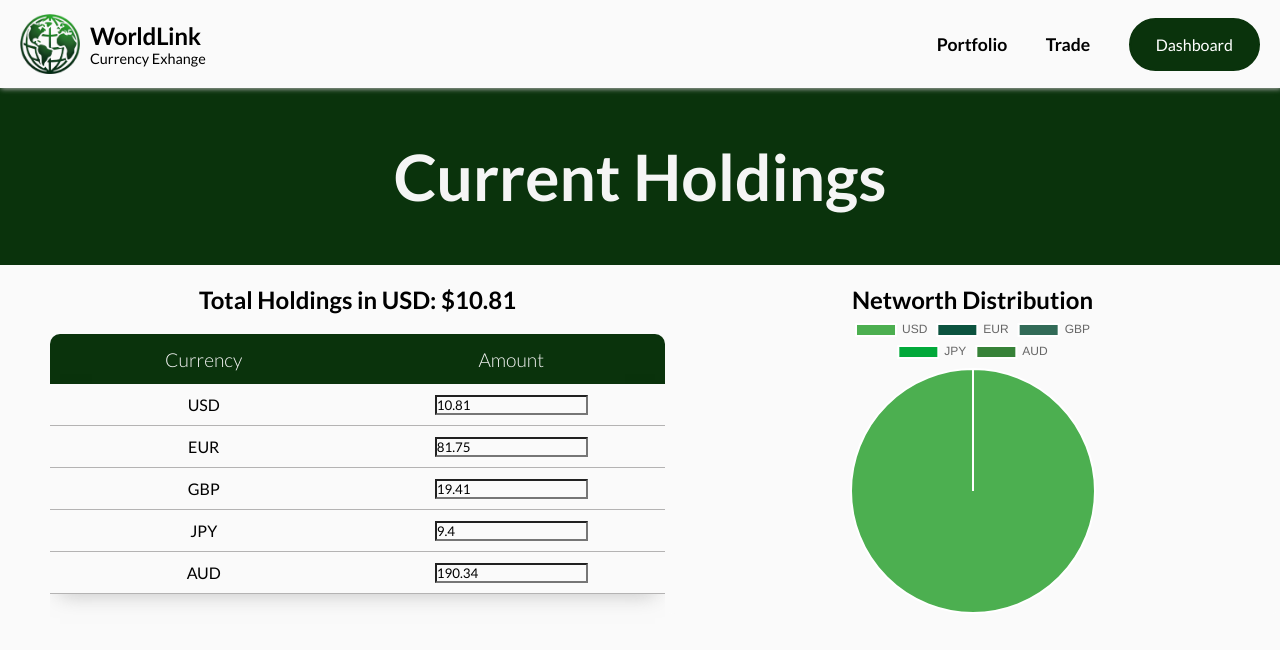
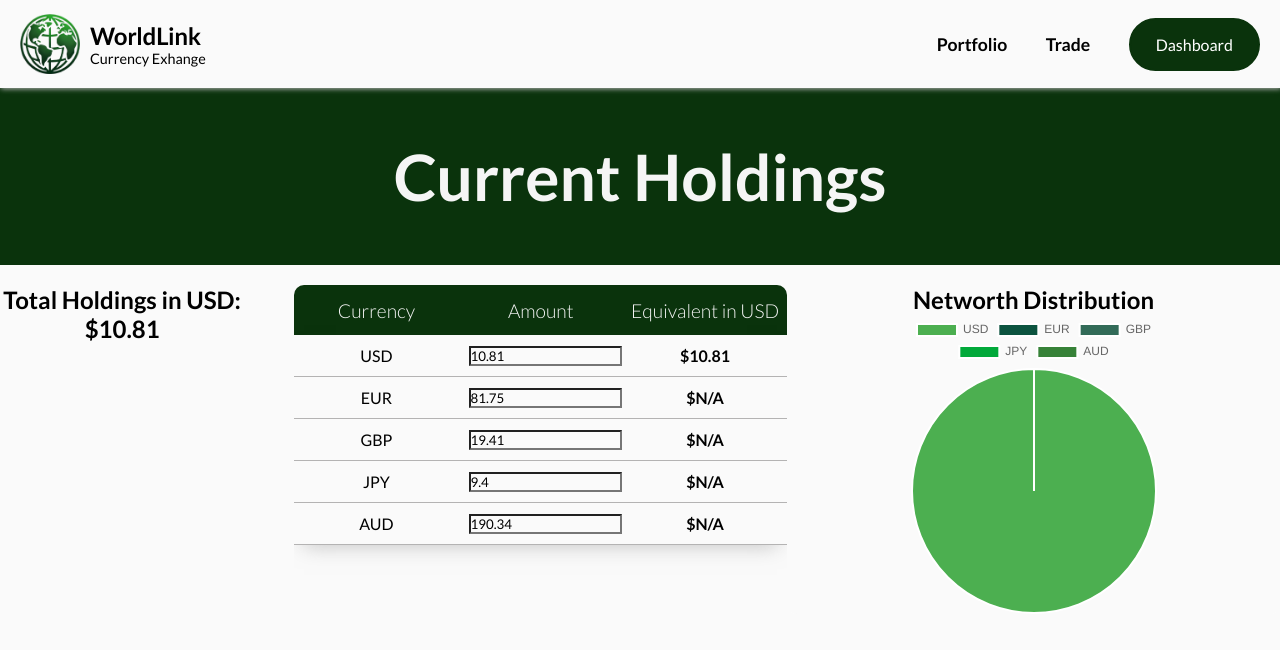
Before and after one commit to jjdubski/WorldLinkBank, a React (Vite) app in the folder northern-hack/: page /portfolio in a window 1280 px wide. Shown: the top 650 px of the page. Built offline with nearby package versions, Linux system fonts and the light colour scheme; no server answers.

Commit message:
pi chart updates

```diff
--- a/northern-hack/src/components/networth/networth.css
+++ b/northern-hack/src/components/networth/networth.css
@@ -14,7 +14,7 @@
     align-items: center; */
 }
 
-.graph-cont{
+.graph-cont {
     display: flex;
     flex-direction: column;
     width: 50%;
@@ -23,15 +23,20 @@
     border-radius: 0 0 10px 10px;
 }
 
-.chart-title{
+.chart-title {
     text-align: center;
     margin-bottom: 20px;
 }
 
-#networth_list{
+#networth_list {
     display: flex;
     align-items: center;
     justify-content: start;
     margin: 0 0 30px 50px;
     padding: 0;
 }
+
+.chart-table {
+    width: 100%;
+    border-collapse: collapse;
+}
--- a/northern-hack/src/components/networth/networth.jsx
+++ b/northern-hack/src/components/networth/networth.jsx
@@ -78,7 +78,10 @@ const Networth = () => {
 
     return (
         <div className='networth'>
-            <NetworthList holdings={holdings} onUpdate={handleUpdate} totalInUSD={totalInUSD} />
+            <h2 className="chart-title">
+                Total Holdings in USD: ${totalInUSD.toFixed(2)}
+            </h2>
+            <NetworthList holdings={holdings} onUpdate={handleUpdate} conversionRates={conversionRates} />
             <NetworthGraph holdings={holdings} conversionRates={conversionRates} />
         </div>
     );
--- a/northern-hack/src/components/networth/networthList.jsx
+++ b/northern-hack/src/components/networth/networthList.jsx
@@ -1,7 +1,7 @@
 import React from "react";
 import "./networth.css";
 
-const NetworthList = ({ holdings, onUpdate, totalInUSD }) => {
+const NetworthList = ({ holdings, onUpdate, conversionRates }) => {
     // Check if holdings exist before rendering
     if (!holdings || Object.keys(holdings).length === 0) {
         return <p>Loading holdings...</p>;
@@ -11,15 +11,22 @@ const NetworthList = ({ holdings, onUpdate, totalInUSD }) => {
         onUpdate(currency, value);
     };
 
+    const getValueInUSD = (currency, value) => {
+        if (currency === 'USD') {
+            return value;
+        } else {
+            const rateKey = `${currency}_USD`;
+            const rate = conversionRates[rateKey];
+            return rate ? (value * rate).toFixed(2) : "N/A";
+        }
+    };
+
     return (
         <div className="chart-cont" id="networth_list">
-            {/* Display Total Holdings above the table */}
-            <h2 className="chart-title">
-                Total Holdings in USD: ${totalInUSD.toFixed(2)}
-            </h2>
             <div className="color-header">
                 <p>Currency</p>
                 <p>Amount</p>
+                <p>Equivalent in USD</p>
             </div>
             <table className="chart-table">
                 <tbody>
@@ -33,6 +40,9 @@ const NetworthList = ({ holdings, onUpdate, totalInUSD }) => {
                                     onChange={(e) => handleChange(currency, e.target.value)}
                                 />
                             </td>
+                            <td className="table-cell">
+                                ${getValueInUSD(currency, parseFloat(amount))}
+                            </td>
                         </tr>
                     ))}
                 </tbody>
```
